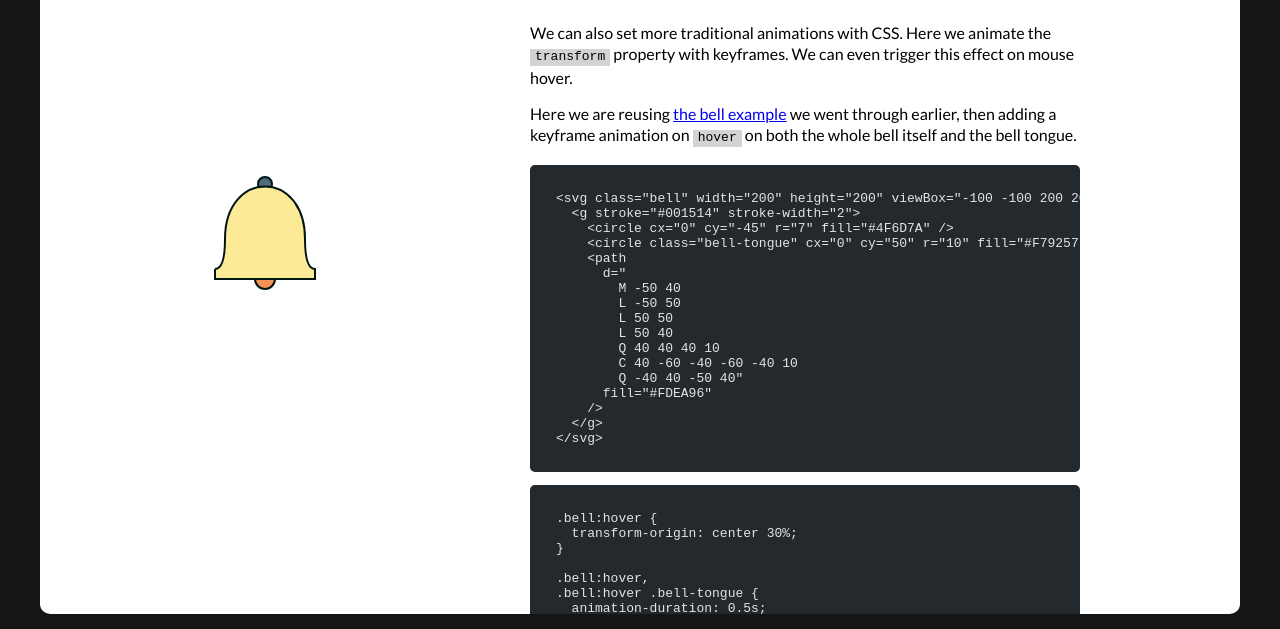
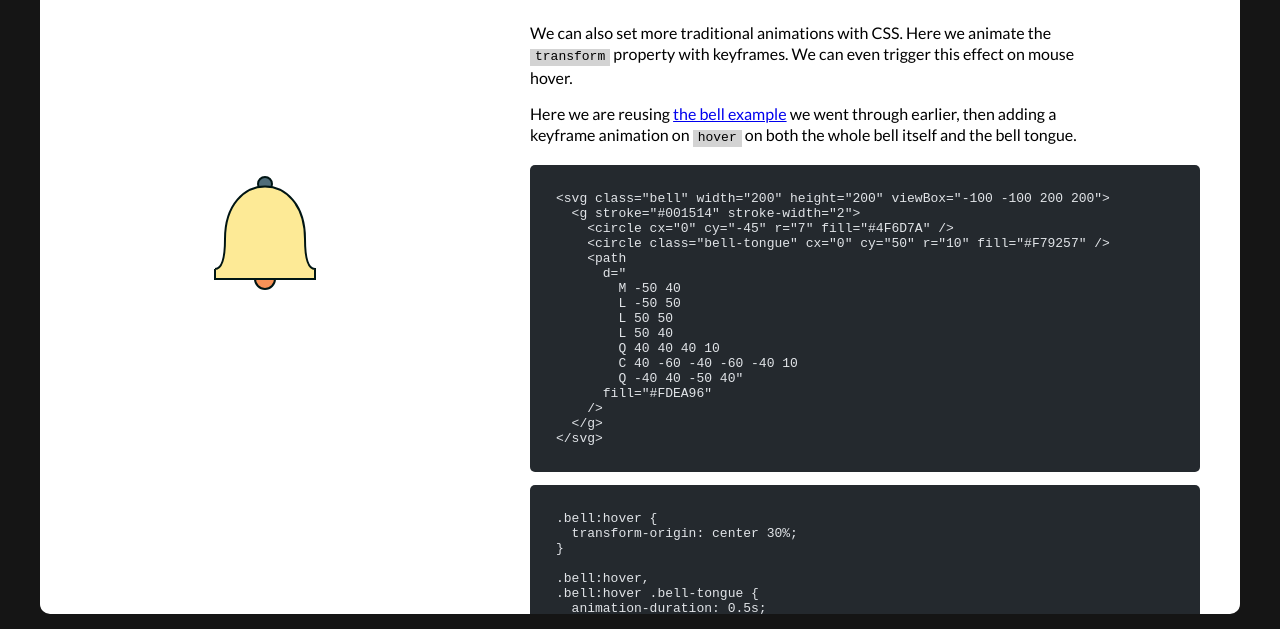
Before and after one commit to HunorMarton/svg-tutorial, an Astro site: page /svg/animation-on-hover in a window 1280 px wide. Shown: the part 171-800 px from the top of the page. Built offline with nearby package versions, Linux system fonts and the light colour scheme; Astro itself is replaced by a stand-in of ours; some packages are replaced by stand-ins of ours; code samples lack their colours.

Commit message:
Fix width of markdown/Final

```diff
--- a/src/layouts/Details.astro
+++ b/src/layouts/Details.astro
@@ -156,7 +156,7 @@ const thereIsNext = day !== numberOfEntries;
       article h1,
       .columns,
       article figure,
-      article div:not(.code-flex) {
+      article div:not(.markdown-final) {
         max-width: 550px;
       }
 
```
